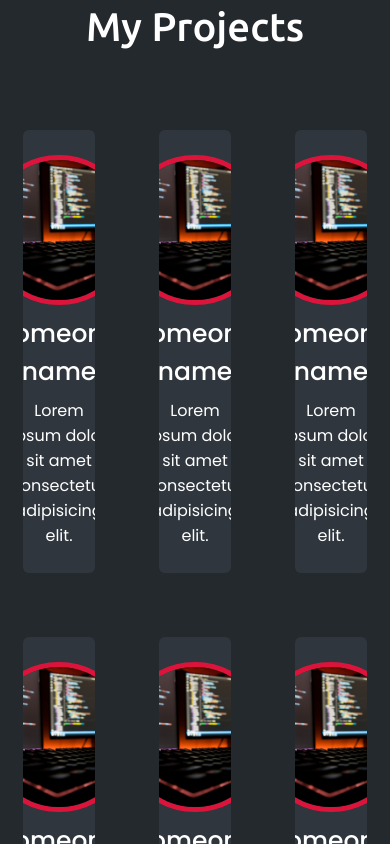
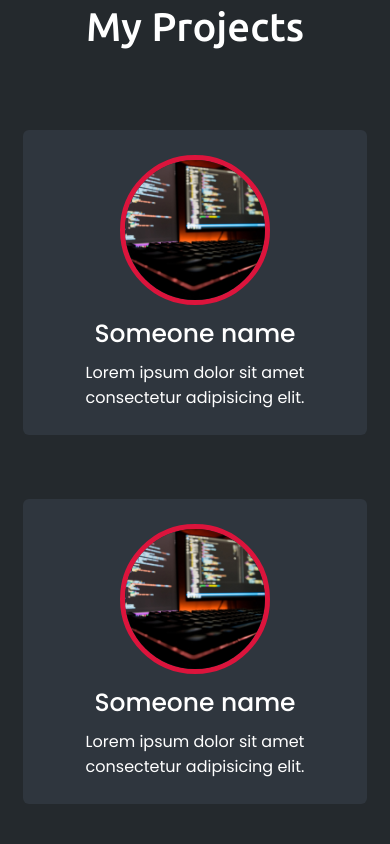
Before and after one commit to Juanfe98/portfolio, a React (Create React App) app: page / in a window 390 px wide. Shown: the part 940-1784 px from the top of the page. Built offline with nearby package versions, Linux system fonts and the light colour scheme.

Commit message:
Fix responsive errors on about me section

```diff
--- a/src/components/About/about.css
+++ b/src/components/About/about.css
@@ -119,3 +119,10 @@ section {
     margin-bottom: 35px;
   }
 }
+
+@media (max-width: 430px) {
+  .about .about-content .right a  {
+    font-size: 16px;
+    padding: 10px 15px;
+  }
+}
--- a/src/components/Project/project.css
+++ b/src/components/Project/project.css
@@ -6,6 +6,7 @@
   padding: 25px 35px;
   text-align: center;
   overflow: hidden;
+  max-width: 400px;
   transition: all 0.3s ease;
 }
 .teams .carousel .card:hover {
@@ -62,9 +63,9 @@
 }
 
 .cards-container {
-  display: grid;
+  display: flex;
+  flex-wrap: wrap;
+  align-items: center;
   justify-content: center;
-  align-items: center;
-  grid-template-columns: 1fr 1fr 1fr;
-  grid-gap: 4rem;
+  gap: 4rem
 }
```
